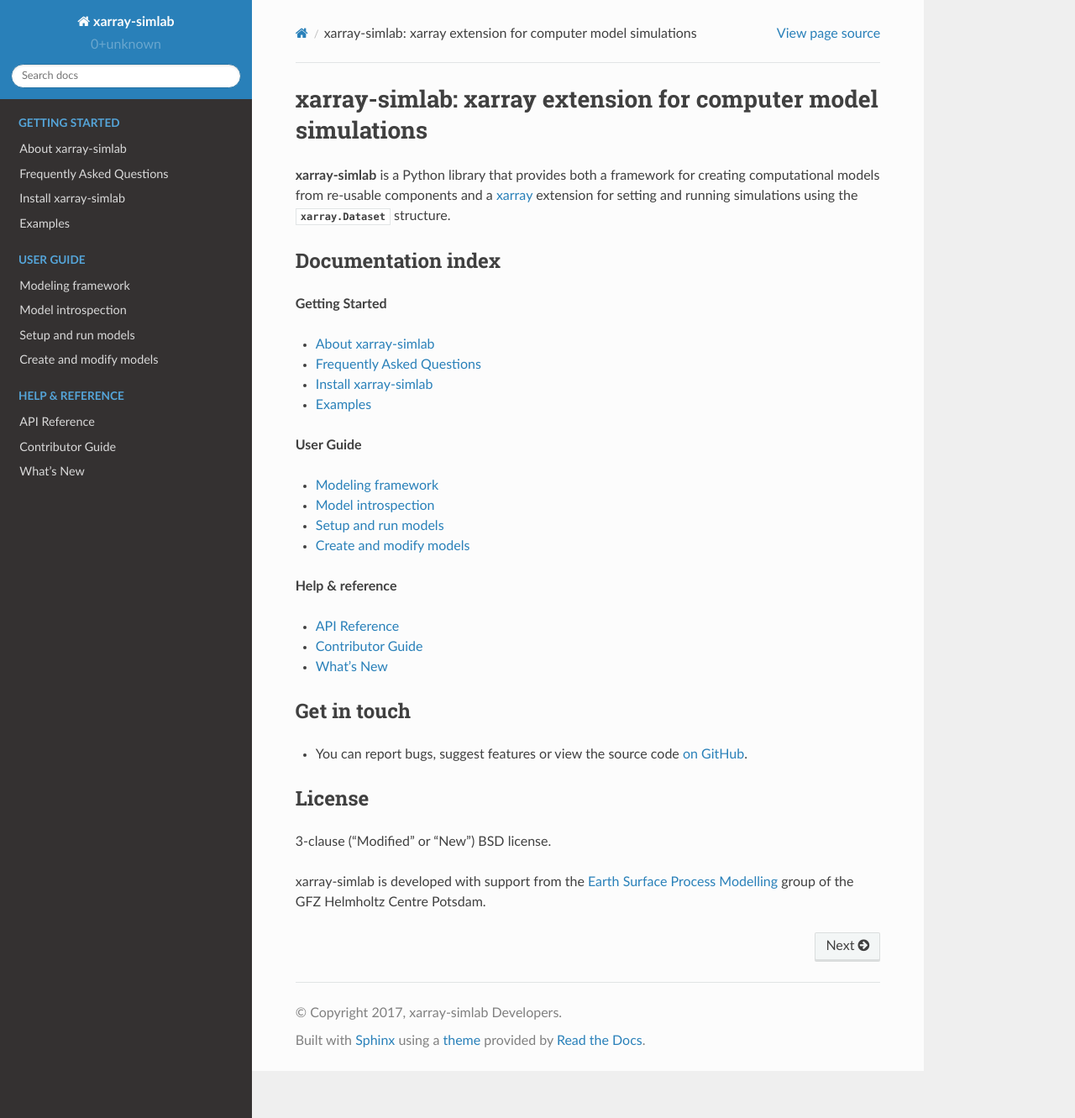
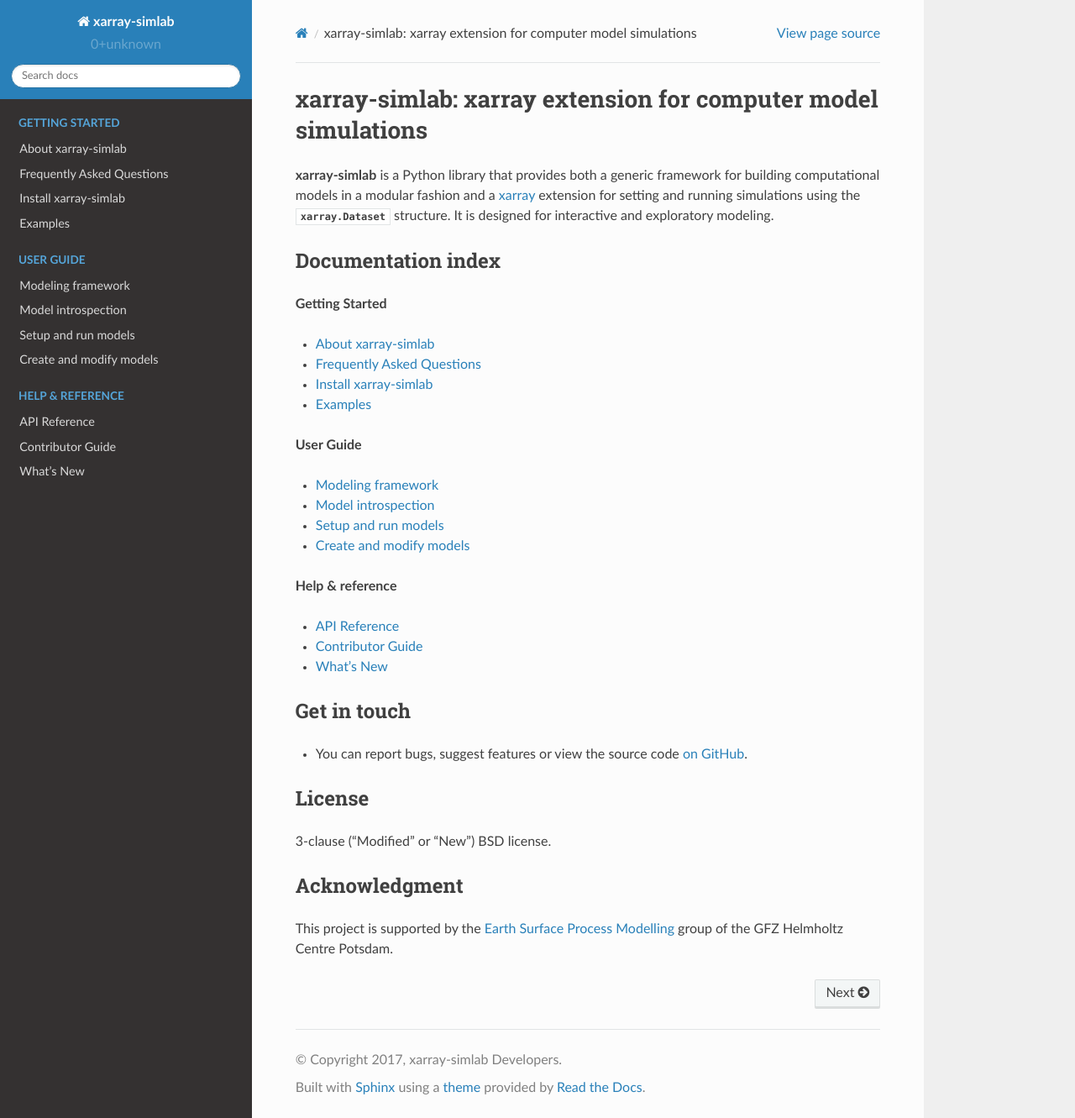
Before and after one commit to xarray-contrib/xarray-simlab, a Sphinx documentation site: the page built from doc/index.rst, in a window 1280 px wide and 1331 px high. Shown: the whole window at 84% size. Built offline with Sphinx 7.4.7 and the Read the Docs theme 2.0.0, drawn with Linux system fonts in a browser that asks for light colours; pages that are not in the unit, such as notebooks, are missing from menus; the version number could not be read and is left out.

Commit message:
update main description of the project

```diff
--- a/doc/index.rst
+++ b/doc/index.rst
@@ -1,10 +1,11 @@
 xarray-simlab: xarray extension for computer model simulations
 ==============================================================
 
-**xarray-simlab** is a Python library that provides both a framework for
-creating computational models from re-usable components and a `xarray`_
-extension for setting and running simulations using the
-:py:class:`xarray.Dataset` structure.
+**xarray-simlab** is a Python library that provides both a generic
+framework for building computational models in a modular fashion and a
+`xarray`_ extension for setting and running simulations using the
+:py:class:`xarray.Dataset` structure. It is designed for interactive
+and exploratory modeling.
 
 .. _xarray: http://xarray.pydata.org
 
@@ -63,7 +64,8 @@ Documentation index
 Get in touch
 ------------
 
-- You can report bugs, suggest features or view the source code `on GitHub`_.
+- You can report bugs, suggest features or view the source code
+  `on GitHub`_.
 
 .. _on GitHub: http://github.com/benbovy/xarray-simlab
 
@@ -72,7 +74,10 @@ License
 
 3-clause ("Modified" or "New") BSD license.
 
-xarray-simlab is developed with support from the
-`Earth Surface Process Modelling`__ group of the GFZ Helmholtz Centre Potsdam.
+Acknowledgment
+--------------
 
-__ http://www.gfz-potsdam.de/en/section/earth-surface-process-modelling/
+This project is supported by the `Earth Surface Process Modelling`_
+group of the GFZ Helmholtz Centre Potsdam.
+
+.. _`Earth Surface Process Modelling`: http://www.gfz-potsdam.de/en/section/earth-surface-process-modelling/
--- a/setup.py
+++ b/setup.py
@@ -9,7 +9,8 @@ import versioneer
 setup(name='xarray-simlab',
       version=versioneer.get_version(),
       cmdclass=versioneer.get_cmdclass(),
-      description='xarray extension for computer model simulations',
+      description=('generic framework and xarray extension '
+                   'for computer model simulations'),
       url='http://github.com/benbovy/xarray-simlab',
       maintainer='Benoit Bovy',
       maintainer_email='benbovy@gmail.com',
```
Also changed, not shown: README.rst (+10 -6 lines).
